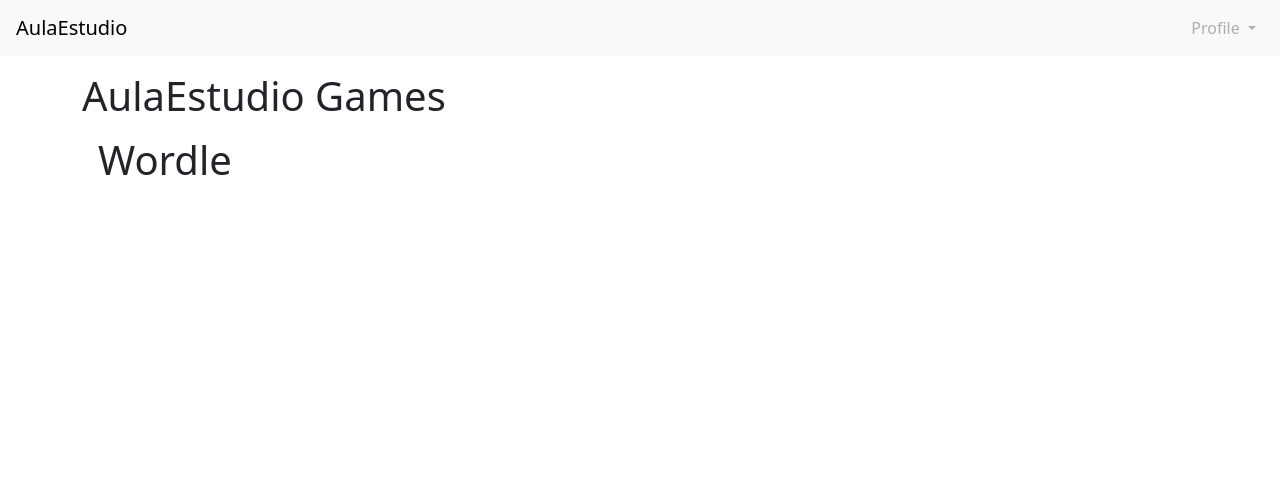
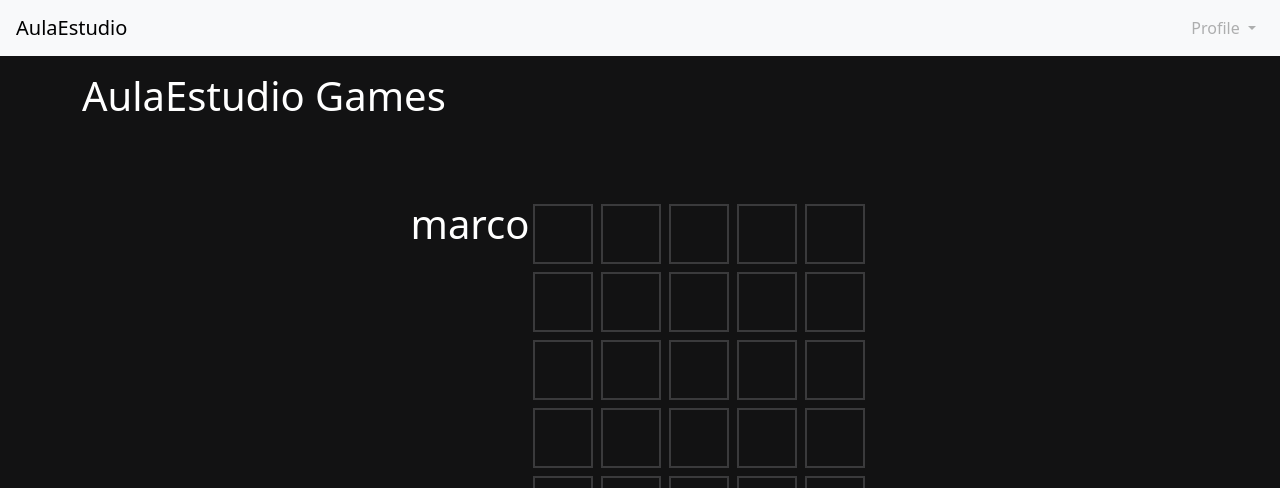
Before and after one commit to AulaEstudio-Team/AE-Games, a Django app: page /mg/wordle/ in a window 1280 px wide. Shown: the top 488 px of the page. Run offline with Django 4.2, Linux system fonts and the light colour scheme; some libraries are stand-ins or nearby versions.

Commit message:
Añadido css

```diff
--- a/src/minigames/templates/wordle_minigame/wordle_minigame.html
+++ b/src/minigames/templates/wordle_minigame/wordle_minigame.html
@@ -3,8 +3,9 @@
 {% load static %}
 
 {% block minigame %}
+ <link rel="stylesheet" href="{% static 'marcote/css/style.css' %}">
     <div id="game">
-        <h1>Wordle</h1>
+        <h1 id="word"></h1>
     </div>
     <script type="module" src="{% static 'marcote/script.js' %}"></script>
     <script type="module" src="{% static 'marcote/words.js' %}"></script>
```
